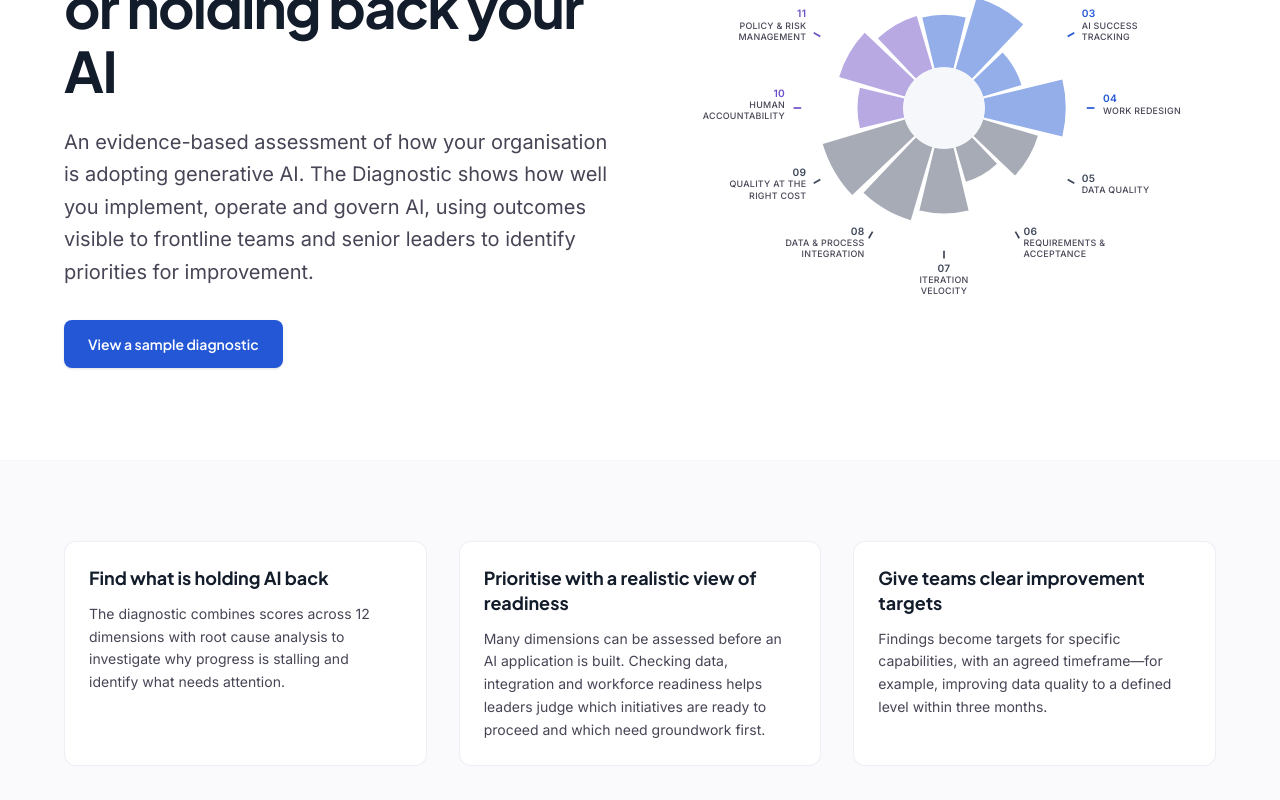
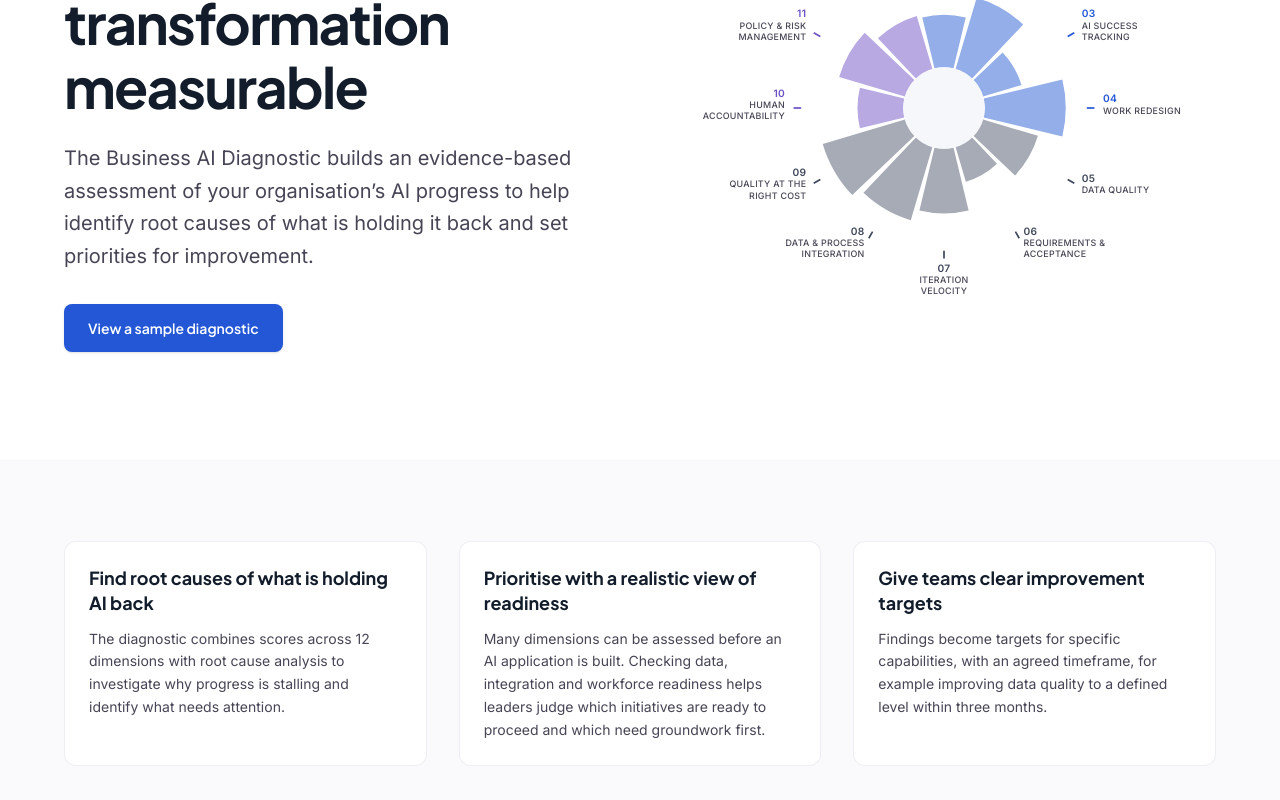
Before and after one commit to signalaibpi/signal-website, a Next.js app: page /business-ai-dashboard in a window 1280 px wide. Shown: the part 300-1100 px from the top of the page. Built offline with nearby package versions, Linux system fonts and the light colour scheme.

Commit message:
Refine diagnostic page copy

```diff
--- a/components/business-ai-diagnostic/Hero.tsx
+++ b/components/business-ai-diagnostic/Hero.tsx
@@ -13,14 +13,11 @@ export function Hero() {
               </span>
             </div>
             <h1 className="font-display text-[36px] leading-[44px] sm:text-[56px] sm:leading-[64px] tracking-[-0.03em] text-on-surface font-bold">
-              See what is helping or holding back your AI
+              Make your AI transformation measurable
             </h1>
             <p className="font-body text-lg sm:text-xl leading-relaxed text-on-surface-variant max-w-xl">
-              An evidence-based assessment of how your organisation is
-              adopting generative AI. The Diagnostic shows how well you
-              implement, operate and govern AI, using outcomes visible to
-              frontline teams and senior leaders to identify priorities for
-              improvement.
+              The Business AI Diagnostic builds an evidence-based assessment of your organisation’s AI progress
+              to help identify root causes of what is holding it back and set priorities for improvement.
             </p>
             <div className="pt-2">
               <a
--- a/components/business-ai-diagnostic/WhyItApplies.tsx
+++ b/components/business-ai-diagnostic/WhyItApplies.tsx
@@ -1,6 +1,6 @@
 const PANELS = [
   {
-    title: "Find what is holding AI back",
+    title: "Find root causes of what is holding AI back",
     body: "The diagnostic combines scores across 12 dimensions with root cause analysis to investigate why progress is stalling and identify what needs attention.",
   },
   {
@@ -9,7 +9,7 @@ const PANELS = [
   },
   {
     title: "Give teams clear improvement targets",
-    body: "Findings become targets for specific capabilities, with an agreed timeframe—for example, improving data quality to a defined level within three months.",
+    body: "Findings become targets for specific capabilities, with an agreed timeframe, for example improving data quality to a defined level within three months.",
   },
 ];
 
```
